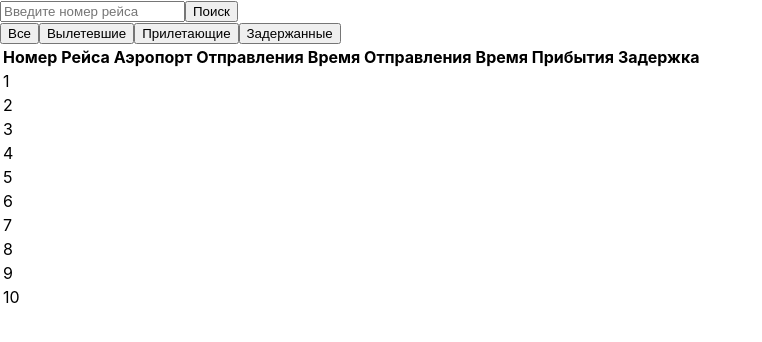
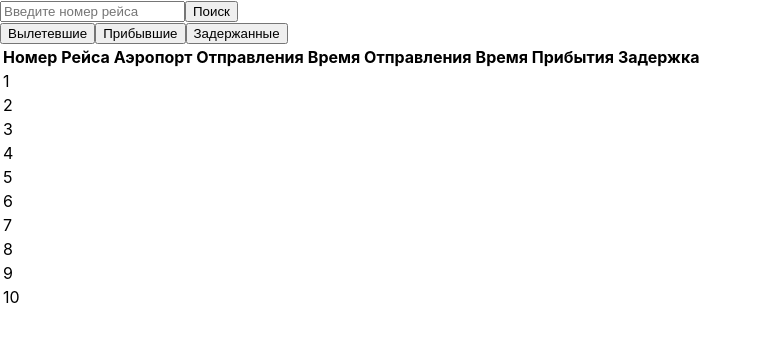
Before and after one commit to CodingMagesty/Flight-Table-App, a React (Create React App) app in the folder flight_app/: page / in a window 1280 px wide. Shown: the top 342 px of the page, without its empty margins (0-762 px from the left). Built offline with nearby package versions, Linux system fonts and the light colour scheme.

Commit message:
Basic state update logic for filters and input; Basic logic for Table display

```diff
--- a/flight_app/src/Containers/App/App.js
+++ b/flight_app/src/Containers/App/App.js
@@ -4,12 +4,29 @@ import Filters from '../Filters/Filters';
 import FlightsTable from '../FlightsTable/FlightsTable';
 
 class App extends Component {
+  constructor(props) {
+    super(props);
+    this.state = {
+      loading: true,
+      currentFilter: 'arrived',
+      search: ''
+    }
+  }
+
+  updateSearch = (newSearch) => {
+    this.setState({search: newSearch});
+  }
+
+  updateFilter = (newFilter) => {
+    this.setState({currentFilter: newFilter});
+  }
+
   render() {
     return (
       <div className="App">
-        <SearchInput />
-        <Filters />
-        <FlightsTable />
+        <SearchInput updateSearch={this.updateSearch}/>
+        <Filters updateFilter={this.updateFilter}/>
+        <FlightsTable search={this.state.search}/>
       </div>
     );
   }
--- a/flight_app/src/Containers/Filters/Filters.js
+++ b/flight_app/src/Containers/Filters/Filters.js
@@ -1,14 +1,18 @@
 import React, { Component } from 'react';
 
 class Filters extends Component {
+  clickHandler = (e, filter) => {
+    e.preventDefault();
+    this.props.updateFilter(filter)
+  }
+
   render() {
     return(
       <div>
         <form>
-          <button>Все</button>
-          <button>Вылетевшие</button>
-          <button>Прилетающие</button>
-          <button>Задержанные</button>
+          <button onClick={(e) => this.clickHandler(e, 'departured')}>Вылетевшие</button>
+          <button onClick={(e) => this.clickHandler(e, 'arrived')}>Прибывшие</button>
+          <button onClick={(e) => this.clickHandler(e, 'delayed')}>Задержанные</button>
         </form>
       </div>
     );
--- a/flight_app/src/Containers/FlightsTable/FlightsTable.js
+++ b/flight_app/src/Containers/FlightsTable/FlightsTable.js
@@ -2,15 +2,18 @@ import React, { Component } from 'react';
 
 class FlightsTable extends Component {
   render() {
+    if (!this.props.search) {
       return(
         <div>
           <table>
+            <tbody>
+              <tr>
                 <th>Номер Рейса</th>
                 <th>Аэропорт Отправления</th>
                 <th>Время Отправления</th>
                 <th>Время Прибытия</th>
                 <th>Задержка</th>
-          <tbody>
+              </tr>
               <tr>
                 <td>1</td>
                 <td></td>
@@ -85,6 +88,11 @@ class FlightsTable extends Component {
           </table>
         </div>
       );
+    } else {
+      return (
+        <p>{this.props.search}</p>
+      );
+    }
   }
 }
 
--- a/flight_app/src/Containers/SearchInput/SearchInput.js
+++ b/flight_app/src/Containers/SearchInput/SearchInput.js
@@ -1,11 +1,16 @@
 import React, { Component } from 'react';
 
 class SearchInput extends Component {
+  handleSubmit = (e) => {
+    e.preventDefault();
+    this.props.updateSearch((e.target.flightID.value));
+  }
+
   render() {
     return (
       <div>
-        <form>
-          <input type='number' placeholder='Введите номер рейса' />
+        <form onSubmit={this.handleSubmit}>
+          <input type='number' name='flightID' placeholder='Введите номер рейса' />
           <input type='submit' value='Поиск' />
         </form>
       </div>
```
Lines whose indentation alone changed are shown as unchanged.
